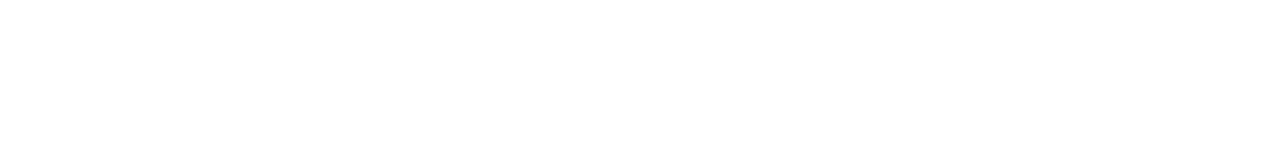
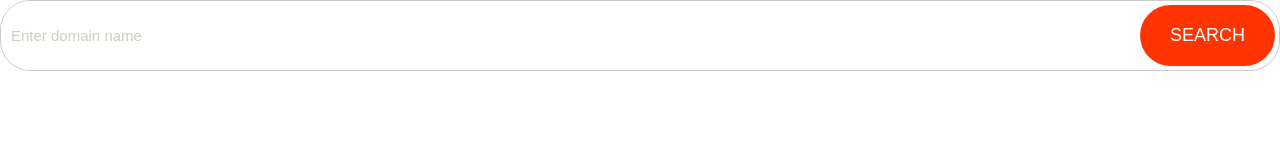
Before and after one commit to bettyf1/moshify, a plain HTML site: page index.html in a window 1280 px wide. Drawn offline with Linux system fonts and the light colour scheme.

Commit message:
add input-group style for input

```diff
--- a/css/styles.css
+++ b/css/styles.css
@@ -4,7 +4,8 @@
     --color-accent: #ff3400;
     --color-heading: #1b0760;
     --color-body: #918ca4;
-
+    --color-border: #ccc;
+    --border-radius: 30px;
 
 }
 
@@ -255,8 +256,8 @@ a {
 /*Input*/
 .input {
     padding: 1.5rem 3.5rem;
-    border: 1px solid #ccc;
-    border-radius: 30px;
+    border: 1px solid var(--color-border);
+    border-radius: var(--border-radius);
     outline: 0;
     color: var(--color-heading);
     font-size: 2rem;
@@ -267,6 +268,23 @@ a {
 
 }
 
+.input-group {
+    border: 1px solid var(--color-border);
+    border-radius: var(--border-radius);
+    display: flex;
+}
+
+.input-group .input {
+    border: 0;
+    flex-grow: 1;
+    padding: 1.5rem 1rem;
+}
+
+.input-group .btn {
+    margin: 4px;
+}
+
+
 @media screen and (min-width: 1024px) {
     .input {
         font-size: 1.5rem;
--- a/index.html
+++ b/index.html
@@ -10,7 +10,10 @@
 </head>
 
 <body>
-
+    <div class="input-group">
+        <input type="text" class="input" placeholder="Enter domain name">
+        <button class="btn btn--accent">Search</button>
+    </div>
 </body>
 
 </html>
```
